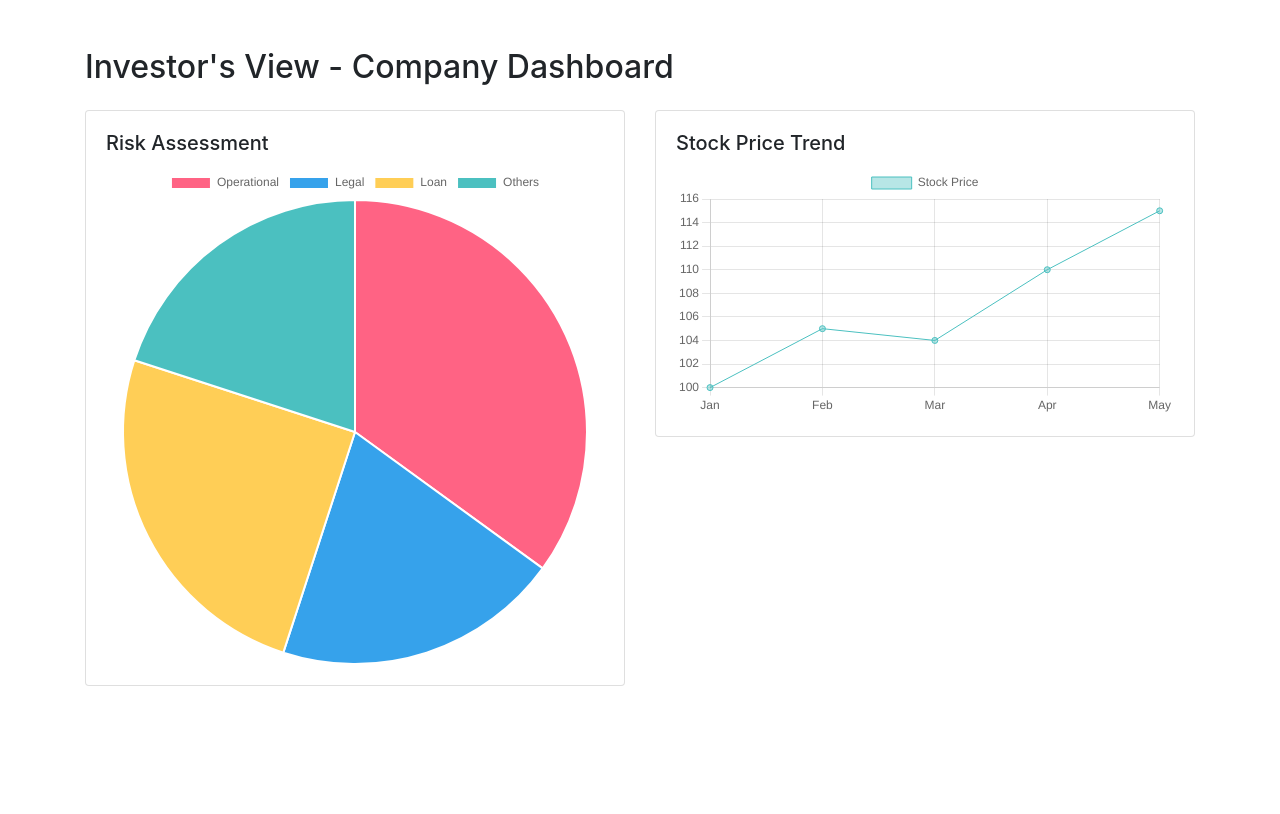
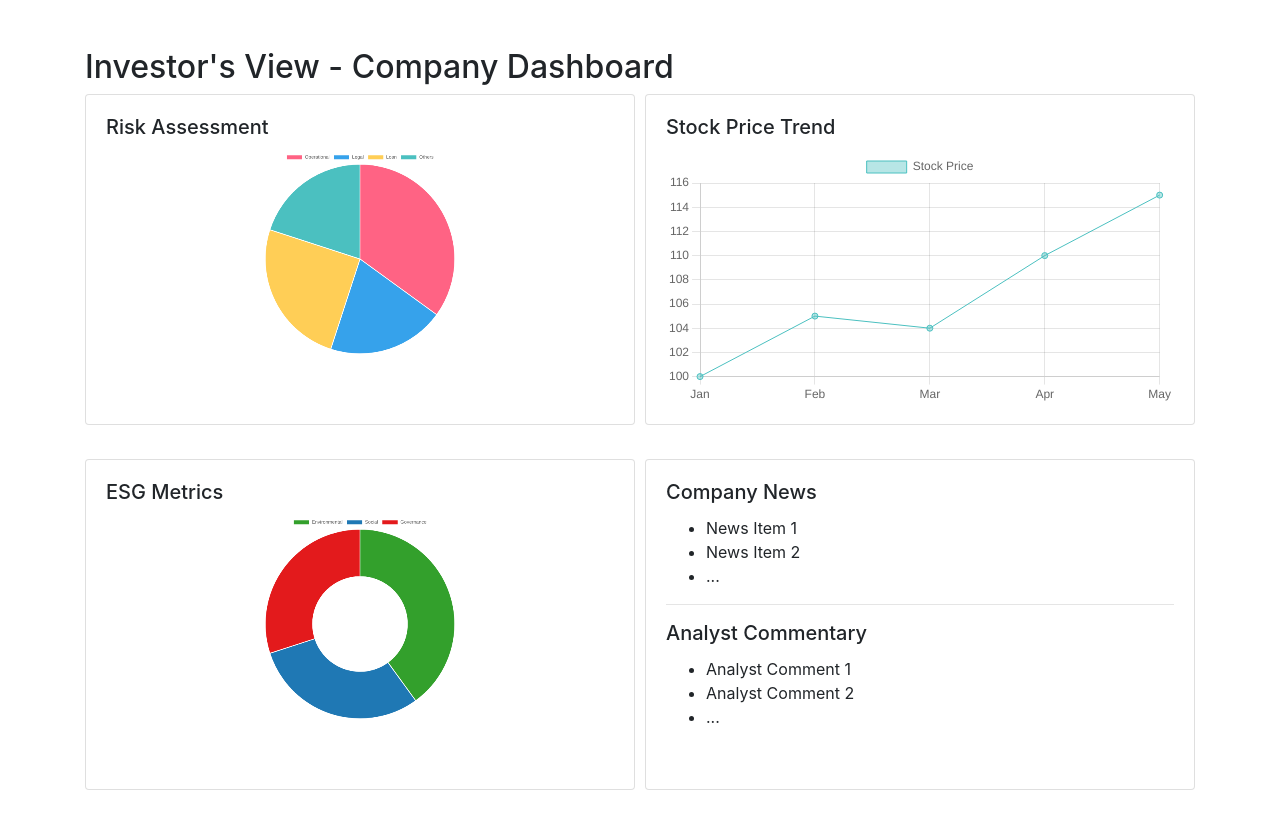
Before and after one commit to xie-ran/BizShield, a React (Create React App) app in the folder react-flask-app/: page /company/1 in a window 1280 px wide. Built offline with nearby package versions, Linux system fonts and the light colour scheme.

Commit message:
Added more content to the dashboard

```diff
--- /dev/null
+++ b/react-flask-app/src/Components/CompanyProfile/CompanyProfile.css
@@ -0,0 +1,47 @@
+
+  .gridContainer {
+    display: grid;
+    grid-template-rows: 1fr 1fr; /* two rows of equal height */
+    grid-template-columns: 1fr 1fr; /* two columns of equal width */
+    gap: 10px; /* gap between grid items */
+    height: 90vh; /* Reduced from 80vh */
+  }
+
+  .chartContainer {
+    height: 200px; /* Define a fixed height for the chart container */
+    width: 100%;
+  }
+
+  /* ... rest of your CSS code ... */
+
+
+  .riskCard {
+    grid-row: 1 / span 1; /* spans one row */
+    grid-column: 1 / span 1; /* starts from the first column and spans one column */
+  }
+
+  .riskCard .chartContainer {
+    transform: scale(0.4);
+    transform-origin: center top;
+}
+
+
+  .stockCard {
+    grid-row: 1 / span 1; /* spans one row */
+    grid-column: 2 / span 1; /* starts from the second column and spans one column */
+  }
+
+  .esgCard {
+    grid-row: 2 / span 1; /* spans one row */
+    grid-column: 1 / span 1; /* starts from the first column and spans one column */
+  }
+
+  .esgCard .chartContainer {
+    transform: scale(0.4);
+    transform-origin: center top;
+}
+
+  .newsCard {
+    grid-row: 2 / span 1; /* spans one row */
+    grid-column: 2 / span 1; /* starts from the second column and spans one column */
+  }
--- a/react-flask-app/src/Components/CompanyProfile/CompanyProfile.js
+++ b/react-flask-app/src/Components/CompanyProfile/CompanyProfile.js
@@ -1,13 +1,15 @@
 import React from 'react';
 import { Container, Row, Col, Card } from 'react-bootstrap';
-import { Pie, Line } from 'react-chartjs-2';
-import { Chart, PieController, ArcElement, CategoryScale, Tooltip, Legend, LineController, LineElement, PointElement, LinearScale } from 'chart.js';
+import { Pie, Line, Bar, Doughnut } from 'react-chartjs-2';
+import { Chart, PieController, ArcElement, CategoryScale, Tooltip, Legend, LineController, LineElement, PointElement, LinearScale, BarController, BarElement } from 'chart.js';
+import './CompanyProfile.css';
 
-// Register the necessary components for Pie and Line charts
-Chart.register(PieController, ArcElement, CategoryScale, Tooltip, Legend, LineController, LineElement, PointElement, LinearScale);
+
+// Register the necessary components for Pie, Line, and Bar charts
+Chart.register(PieController, ArcElement, CategoryScale, Tooltip, Legend, LineController, LineElement, PointElement, LinearScale, BarController, BarElement);
 
 function CompanyProfile() {
-    // Dummy Data
+    // Dummy Data for added visualizations (update these with real data when available)
     const riskData = {
         labels: ['Operational', 'Legal', 'Loan', 'Others'],
         datasets: [{
@@ -27,30 +29,71 @@ function CompanyProfile() {
         }]
     };
 
+    const esgData = {
+        labels: ['Environmental', 'Social', 'Governance'],
+        datasets: [{
+            data: [40, 30, 30],
+            backgroundColor: ['#33A02C', '#1F78B4', '#E31A1C']
+        }]
+    };
+
+    const analystRatingsData = {
+        labels: ['Buy', 'Hold', 'Sell'],
+        datasets: [{
+            data: [10, 5, 2],
+            backgroundColor: ['#5DADE2', '#F4D03F', '#E74C3C']
+        }]
+    };
+
+    // Placeholder for news and commentaries
+    const newsItems = ["News Item 1", "News Item 2", "..."];
+    const analystComments = ["Analyst Comment 1", "Analyst Comment 2", "..."];
+
     return (
         <Container className="mt-5">
             <h2>Investor's View - Company Dashboard</h2>
-            <Row className="mt-4">
-                <Col md={6}>
-                    <Card className="mb-4">
+            <div className="gridContainer">
+            <Card className="mb-4 riskCard">
                     <Card.Body>
                         <Card.Title>Risk Assessment</Card.Title>
+                        <div className="chartContainer">
                             <Pie data={riskData} />
+                        </div>
                     </Card.Body>
                 </Card>
-                </Col>
-                <Col md={6}>
-                    <Card className="mb-4">
+
+                <Card className="mb-4 stockCard">
                     <Card.Body>
                         <Card.Title>Stock Price Trend</Card.Title>
+                        <div className="chartContainer">
                             <Line data={stockData} />
+                        </div>
                     </Card.Body>
                 </Card>
-                </Col>
-            </Row>
-            {/* ... other components such as company valuation metrics, financial health, etc. */}
+
+                <Card className="mb-4 esgCard">
+                    <Card.Body>
+                        <Card.Title>ESG Metrics</Card.Title>
+                        <div className="chartContainer">
+                            <Doughnut data={esgData} />
+                        </div>
+                    </Card.Body>
+                </Card>
+
+
+                <Card className="mb-4 newsCard">
+                    <Card.Body>
+                        <Card.Title>Company News</Card.Title>
+                        <ul>{newsItems.map((news, index) => <li key={index}>{news}</li>)}</ul>
+                        <hr />
+                        <Card.Title>Analyst Commentary</Card.Title>
+                        <ul>{analystComments.map((comment, index) => <li key={index}>{comment}</li>)}</ul>
+                    </Card.Body>
+                </Card>
+            </div>
         </Container>
     );
+
 }
 
 export default CompanyProfile;
```
Lines whose indentation alone changed are shown as unchanged.
